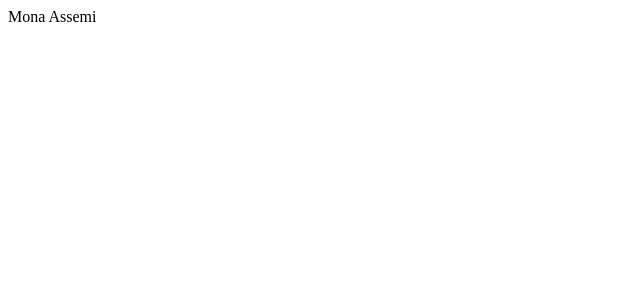
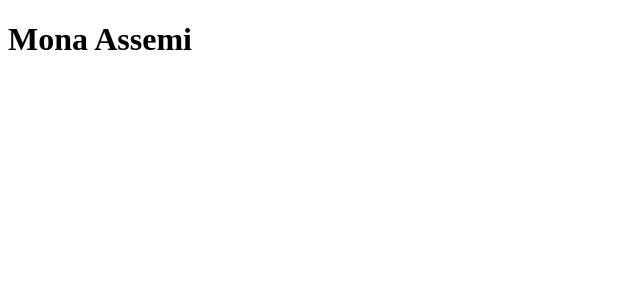
Before and after one commit to corielynch/react_jewelry, a React (Create React App) app in the folder monaassemi/: page / in a window 1280 px wide. Shown: the top 300 px of the page, without its empty margins (0-640 px from the left). Built offline with nearby package versions, Linux system fonts and the light colour scheme.

Commit message:
Created App.js to hold functionality to render to index.js

```diff
--- /dev/null
+++ b/monaassemi/src/App.js
@@ -0,0 +1,4 @@
+import React from 'react';
+export default () => {
+    return <h1>Mona Assemi</h1>
+}
--- a/monaassemi/src/index.js
+++ b/monaassemi/src/index.js
@@ -1,12 +1,8 @@
 // Import React and React Dom
 import React from 'react';
 import ReactDOM from 'react-dom'
+import App from './App'
 
-
-// Create React Component
-const App = () => {
-return <div>Mona Assemi</div>;
-};
 
 // Take the react component and print to screen
 ReactDOM.render(
```
